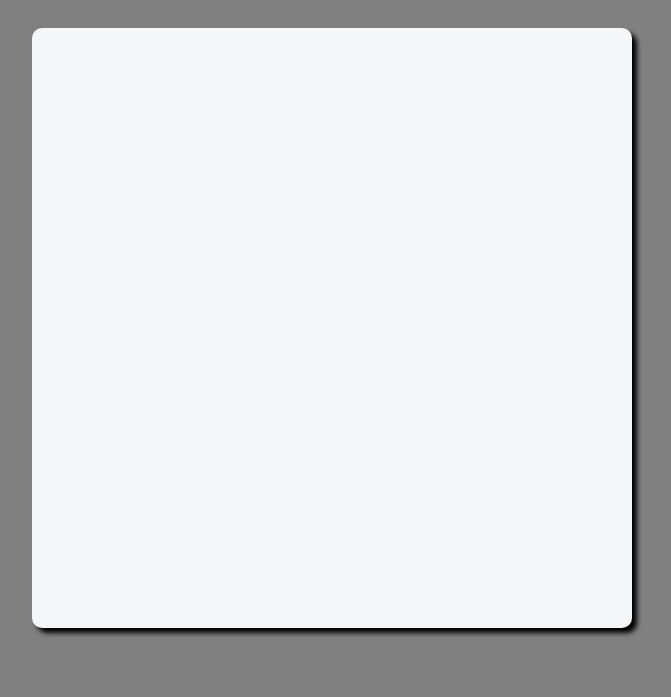
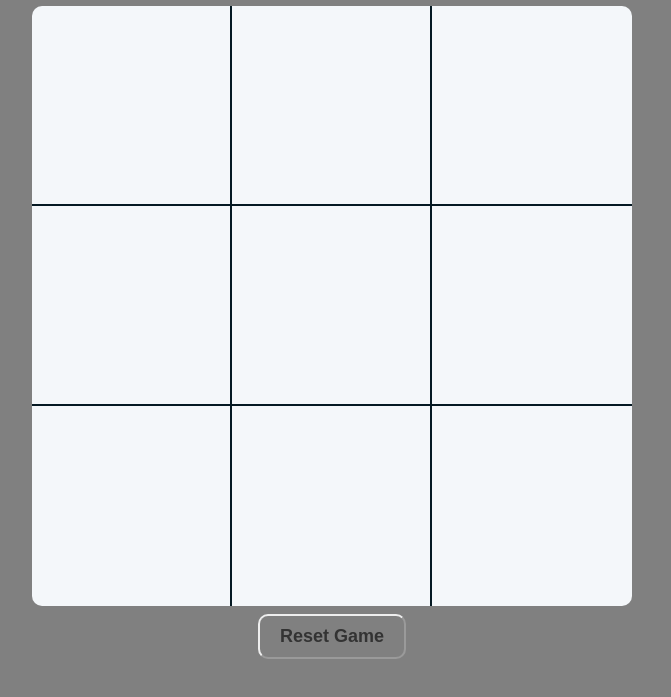
Before and after one commit to Nelkon01/tic-tac-toe, a plain HTML site: page index.html in a window 1280 px wide. Shown: the part 101-798 px from the top of the page, without its empty margins (308-979 px from the left). Drawn offline with Linux system fonts and the light colour scheme; a web font is replaced by a local one.

Commit message:
Add reset button and styling

```diff
--- a/assets/css/style.css
+++ b/assets/css/style.css
@@ -32,6 +32,38 @@ h1 {
     border-radius: 10px;
     display: flex;
     flex-wrap: wrap;
-    box-shadow: 5px 5px 5px black;
+    /* box-shadow: 5px 5px 5px black; */
 }
 /* style the cells */
+.cells {
+    height: 200px;
+    width: 200px;
+    display: flex;
+    align-items: center;
+    justify-content: center;
+    color: #051923;
+    font-size: 120px;
+    border-right: 2px solid;
+    border-bottom: 2px solid;
+}
+.cells:nth-child(3n) {
+    border-right: none;
+}
+.cells:nth-child(n + 7) {
+    border-bottom: none;
+}
+/* style the button */
+button {
+    padding: 10px 20px;
+    border-radius: 10px;
+    background-color: var(--orange);
+    color: #333;
+    border-color: var(--orange);
+    font-size: 18px;
+    transition: 200ms transform;
+    font-weight: 600;
+}
+button:hover {
+    cursor: pointer;
+    transform: translateY(-2px);
+}
--- a/index.html
+++ b/index.html
@@ -23,6 +23,7 @@
       <div class="cells" id="cell-9"></div>
     </div>
     <div id="message"></div>
+    <button id="reset">Reset Game</button>
   </div>
 
     <script src="assets/js/script.js"></script>
```
